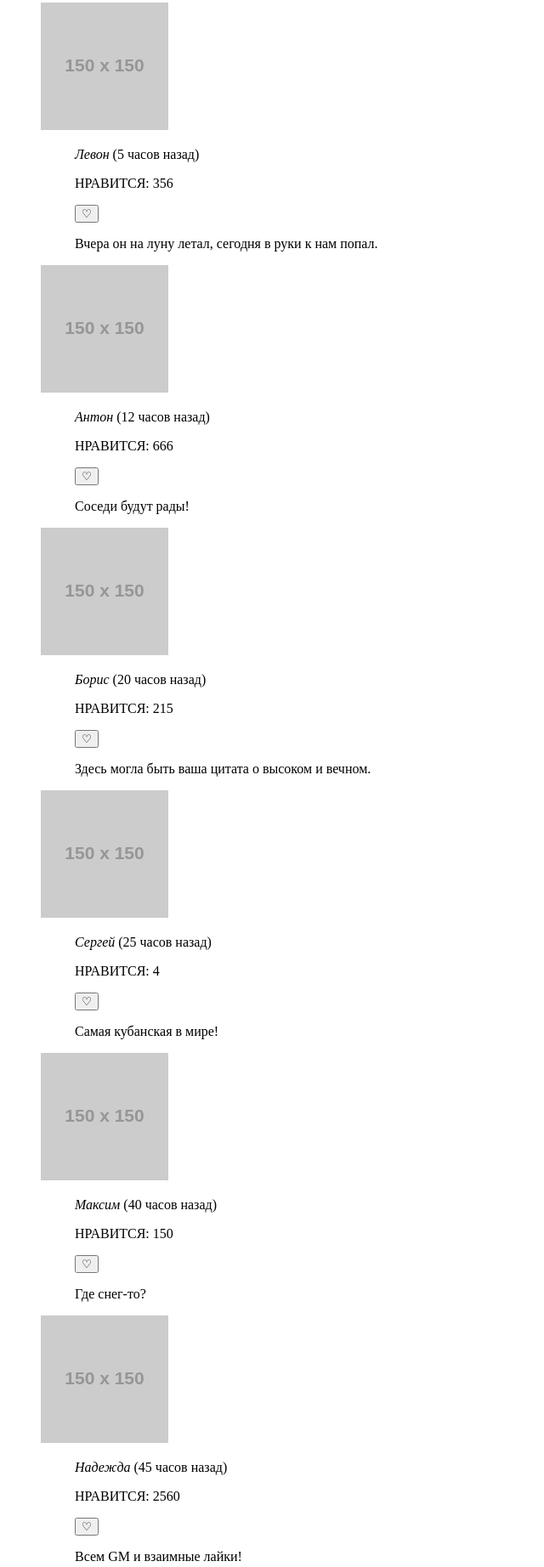
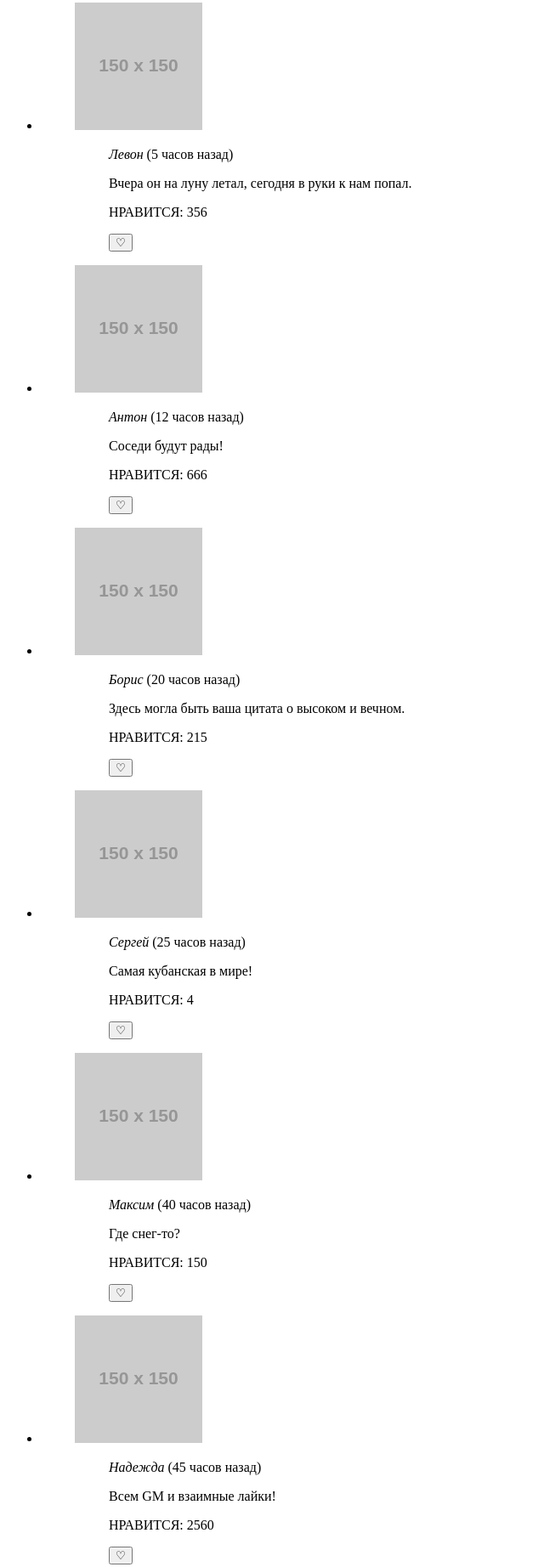
Before and after one commit to Ecoalonka/1130493-pink-21, a website: page source/catalog.html in a window 1280 px wide. Shown: the part 775-2619 px from the top of the page at 85% size, without its empty margins (0-640 px from the left). Drawn offline with Linux system fonts and the light colour scheme; placeholder pictures from the web are drawn by us.

Commit message:
Внесла правки в разметку страницы каталога

```diff
--- a/source/catalog.html
+++ b/source/catalog.html
@@ -10,7 +10,7 @@
 <body class="page__body">
   <header class="page-header">
     <a class="logo">
-      <img src="https://via.placeholder.com/150x150" class="logo__img visually-hidden">
+      <img src="https://via.placeholder.com/150x150" class="logo__img visually-hidden" alt="Логотип очки">
       <p class="logo__text">PINK</p>
     </a>
     <nav class="main-nav">
@@ -53,115 +53,141 @@
           <figcaption class="catalog__item-description">
             <blockquote class="catalog__comment">
               <div class="catalog__author-info">
+                <div class="catalog__author-last-visit">
                   <cite class="catalog__author-name">Анна</cite>
                   <time class="catalog__author-time" datetime="2020-11-20 14:54">(5 минут назад)</time>
-                <div class="catalog__likes">
-                  <p class="catalog__likes-text">НРАВИТСЯ: 215</p>
-                  <button class="catalog__likes__button">&#9825;</button>
                 </div>
                 <p class="catalog__comment-text">Прыгать или нет? Напишите в комментарии свой совет и смотрите прямую трансляцию в перископе, задавайте свои вопросы!</p>
+                <div class="catalog__likes">
+                  <p class="catalog__likes-text">НРАВИТСЯ: <span class="catalog__likes-number">215</span></p>
+                  <button class="catalog__likes-button">&#9825;</button>
+                </div>
               </div>
             </blockquote>
           </figcaption>
         </figure>
-        <div class="catalog__list">
+        <ul class="catalog__list">
+          <li class="catalog__card">
             <figure class="catalog__item">
               <img class="catalog__item-auto" alt="автомобиль" src="https://via.placeholder.com/150x150">
               <figcaption class="catalog__item-description">
                 <blockquote class="catalog__comment">
                   <div class="catalog__author-info">
+                    <div class="catalog__author-last-visit">
                       <cite class="catalog__author-name">Левон</cite>
                       <time class="catalog__author-time" datetime="2020-11-20 14:54">(5 часов назад)</time>
-                  <div class="catalog__likes">
-                    <p class="catalog__likes-text">НРАВИТСЯ: 356</p>
-                    <button class="catalog__likes__button">&#9825;</button>
                     </div>
                     <p class="catalog__comment-text">Вчера он на луну летал, сегодня в руки к нам попал.</p>
+                    <div class="catalog__likes">
+                      <p class="catalog__likes-text">НРАВИТСЯ: <span class="catalog__likes-number">356</span></p>
+                      <button class="catalog__likes-button">&#9825;</button>
+                    </div>
                   </div>
                 </blockquote>
               </figcaption>
             </figure>
+          </li>
+          <li class="catalog__card">
             <figure class="catalog__item">
               <img class="catalog__item-drum" alt="барабаны" src="https://via.placeholder.com/150x150">
               <figcaption class="catalog__item-description">
                 <blockquote class="catalog__comment">
                   <div class="catalog__author-info">
+                    <div class="catalog__author-last-visit">
                       <cite class="catalog__author-name">Антон</cite>
                       <time class="catalog__author-time" datetime="2020-11-20 14:54">(12 часов назад)</time>
-                  <div class="catalog__likes">
-                    <p class="catalog__likes-text">НРАВИТСЯ: 666</p>
-                    <button class="catalog__likes__button">&#9825;</button>
                     </div>
                     <p class="catalog__comment-text">Соседи будут рады!</p>
+                    <div class="catalog__likes">
+                      <p class="catalog__likes-text">НРАВИТСЯ: <span class="catalog__likes-number">666</span></p>
+                      <button class="catalog__likes-button">&#9825;</button>
+                    </div>
                   </div>
                 </blockquote>
               </figcaption>
             </figure>
+          </li>
+          <li class="catalog__card">
             <figure class="catalog__item">
               <img class="catalog__item-architecture" alt="архутектура" src="https://via.placeholder.com/150x150">
               <figcaption class="catalog__item-description">
                 <blockquote class="catalog__comment">
                   <div class="catalog__author-info">
+                    <div class="catalog__author-last-visit">
                       <cite class="catalog__author-name">Борис</cite>
                       <time class="catalog__author-time" datetime="2020-11-20 14:54">(20 часов назад)</time>
-                  <div class="catalog__likes">
-                    <p class="catalog__likes-text">НРАВИТСЯ: 215</p>
-                    <button class="catalog__likes__button">&#9825;</button>
                     </div>
                     <p class="catalog__comment-text">Здесь могла быть ваша цитата о высоком и вечном.</p>
+                    <div class="catalog__likes">
+                      <p class="catalog__likes-text">НРАВИТСЯ: <span class="catalog__likes-number">215</span></p>
+                      <button class="catalog__likes-button">&#9825;</button>
+                    </div>
                   </div>
                 </blockquote>
               </figcaption>
             </figure>
+          </li>
+          <li class="catalog__card">
             <figure class="catalog__item">
               <img class="catalog__item-melons" alt="бахча" src="https://via.placeholder.com/150x150">
               <figcaption class="catalog__item-description">
                 <blockquote class="catalog__comment">
                   <div class="catalog__author-info">
+                    <div class="catalog__author-last-visit">
                       <cite class="catalog__author-name">Сергей</cite>
                       <time class="catalog__author-time" datetime="2020-11-20 14:54">(25 часов назад)</time>
-                  <div class="catalog__likes">
-                    <p class="catalog__likes-text">НРАВИТСЯ: 4</p>
-                    <button class="catalog__likes__button">&#9825;</button>
                     </div>
                     <p class="catalog__comment-text">Самая кубанская в мире!</p>
+                    <div class="catalog__likes">
+                      <p class="catalog__likes-text">НРАВИТСЯ: <span class="catalog__likes-number">4</span></p>
+                      <button class="catalog__likes-button">&#9825;</button>
+                    </div>
                   </div>
                 </blockquote>
               </figcaption>
             </figure>
+          </li>
+          <li class="catalog__card">
             <figure class="catalog__item">
               <img class="catalog__item-rocks" alt="скалы" src="https://via.placeholder.com/150x150">
               <figcaption class="catalog__item-description">
                 <blockquote class="catalog__comment">
                   <div class="catalog__author-info">
+                    <div class="catalog__author-last-visit">
                       <cite class="catalog__author-name">Максим</cite>
                       <time class="catalog__author-time" datetime="2020-11-20 14:54">(40 часов назад)</time>
-                  <div class="catalog__likes">
-                    <p class="catalog__likes-text">НРАВИТСЯ: 150</p>
-                    <button class="catalog__likes__button">&#9825;</button>
                     </div>
                     <p class="catalog__comment-text">Где снег-то?</p>
+                    <div class="catalog__likes">
+                      <p class="catalog__likes-text">НРАВИТСЯ: <span class="catalog__likes-number">150</span></p>
+                      <button class="catalog__likes-button">&#9825;</button>
+                    </div>
                   </div>
                 </blockquote>
               </figcaption>
             </figure>
+          </li>
+          <li class="catalog__card">
             <figure class="catalog__item">
               <img class="catalog__item-aircraft" alt="самолет" src="https://via.placeholder.com/150x150">
               <figcaption class="catalog__item-description">
                 <blockquote class="catalog__comment">
                   <div class="catalog__author-info">
+                    <div class="catalog__author-last-visit">
                       <cite class="catalog__author-name">Надежда</cite>
                       <time class="catalog__author-time" datetime="2020-11-20 14:54">(45 часов назад)</time>
-                  <div class="catalog__likes">
-                    <p class="catalog__likes-text">НРАВИТСЯ: 2560</p>
-                    <button class="catalog__likes__button">&#9825;</button>
                     </div>
                     <p class="catalog__comment-text">Всем GM и взаимные лайки!</p>
+                    <div class="catalog__likes">
+                      <p class="catalog__likes-text">НРАВИТСЯ: <span class="catalog__likes-number">2560</span></p>
+                      <button class="catalog__likes-button">&#9825;</button>
+                    </div>
                   </div>
                 </blockquote>
               </figcaption>
             </figure>
-        </div>
+          </li>
+        </ul>
         <div class="catalog__redactor">
           <p class="catalog__redactor-slogan">
             Затмите их всех! Выкладывайте все, что накопилось в телефоне!</p>
@@ -178,8 +204,10 @@
             <img class="catalog__redactor-contrast" src="https://via.placeholder.com/150x150" alt="Контраст">
             <input class="catalog__redactor-input" type="range" name="contrast" value="60">
           </label><br>
+          <div class="catalog__redactor-buttons">
             <button class="catalog__redactor-button" type="button">Запостить</button>
             <button class="catalog__redactor-button" type="button">Отмена</button>
+          </div>
         </div>
       </div>
     </section>
@@ -187,18 +215,18 @@
   <footer class="page-footer">
     <div class="page-footer__wrapper">
       <a class="logo">
-        <img src="https://via.placeholder.com/150x150" class="logo__img visually-hidden">
+        <img src="https://via.placeholder.com/150x150" class="logo__img visually-hidden" alt="Логотип очки">
         <p class="logo__text">PINK</p>
       </a>
       <div class="page-footer__social social">
         <ul class="social__list">
-          <li class="social__item social--twitter">
+          <li class="social__item social__item--twitter">
             <a class="social__link" href="https://vk.com/htmlacademy">Мы в Твиттере <i class="fab fa-twitter"></i></a>
           </li>
-          <li class="social__item social--facebook">
+          <li class="social__item social__item--facebook">
             <a class="social__link" href="https://www.twitter.com/htmlacademy">Мы в Фейсбуке <i class="fab fa-facebook-f"></i></a>
           </li>
-          <li class="social__item social--youtube">
+          <li class="social__item social__item--youtube">
             <a class="social__link" href="https://www.youtube.com/htmlacademy">Мы в Ютубе <i class="fas fa-play"></i></a>
           </li>
         </ul>
```
Lines whose indentation alone changed are shown as unchanged.
